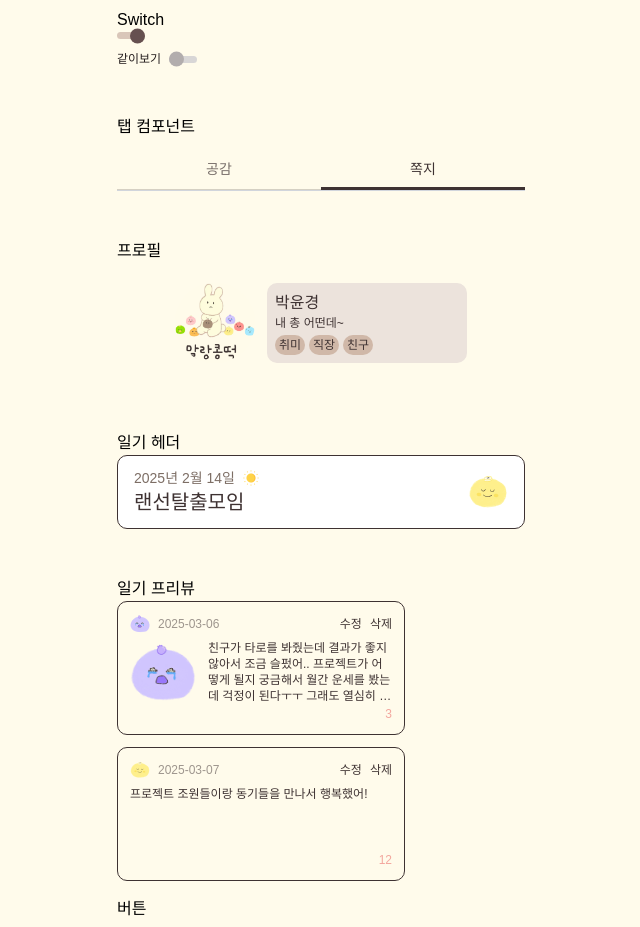
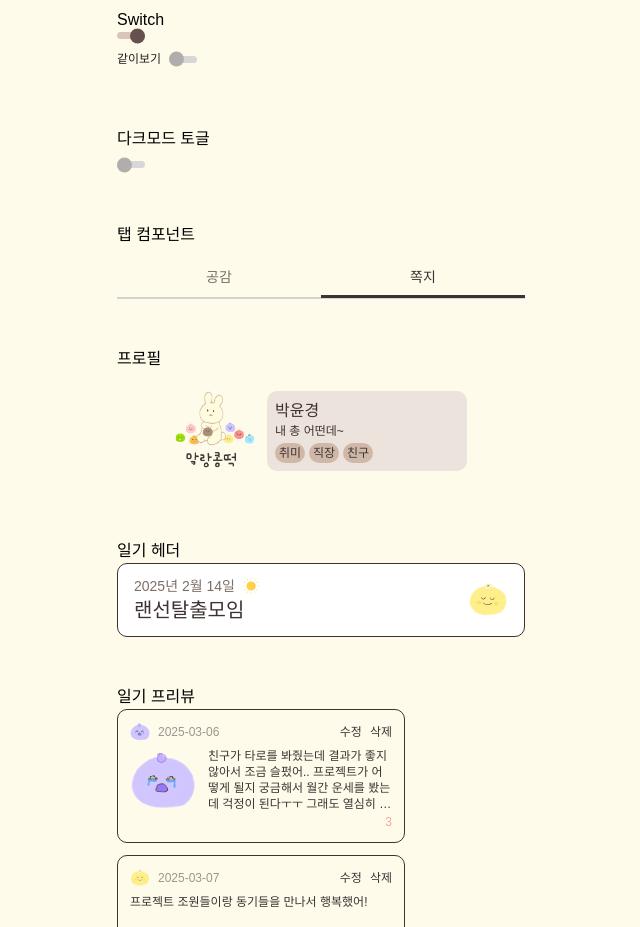
Before and after one commit to FRONTENDBOOTCAMP-12th/2gether-kongtteok, a React (Vite) app: page /components in a window 1280 px wide. Shown: the part 1100-2027 px from the top of the page, without its empty margins (319-959 px from the left). Built offline with nearby package versions, Linux system fonts and the light colour scheme; no server answers; some icons are missing; a web font is replaced by a local one.

Commit message:
🎨 feat: 다크모드 토글 컴포넌트 추가
- 다크모드 전역 상태 store 추가
- 공통 레이아웃에 data-theme 속성 추가
- Switch 컴포넌트에 onChangeValue props 추가

#108

```diff
--- a/src/components/Switch.tsx
+++ b/src/components/Switch.tsx
@@ -7,10 +7,15 @@ type SwitchProps = ComponentProps<'input'> & {
   checked?: boolean;
   stateOnText?: string;
   stateOffText?: string;
+  onChangeValue?: () => void;
 };
 
-function Switch({ label, checked, stateOnText, stateOffText, className, ...restProps }: SwitchProps) {
+function Switch({ label, checked, stateOnText, stateOffText, className, onChangeValue, ...restProps }: SwitchProps) {
   const id = useId();
+
+  const handleChange = () => {
+    onChangeValue?.();
+  };
 
   return (
     <label htmlFor={id} className="relative inline-flex items-center gap-x-2">
@@ -20,6 +25,7 @@ function Switch({ label, checked, stateOnText, stateOffText, className, ...restP
         id={id}
         className="peer peer absolute inset-0 cursor-pointer appearance-none"
         checked={checked}
+        onChange={handleChange}
         {...restProps}
       />
       {stateOnText && (
--- /dev/null
+++ b/src/components/ThemeSetters.tsx
@@ -0,0 +1,11 @@
+import { useDarkmodeStore } from '@/stores/darkmode';
+import Switch from './Switch';
+
+function ThemeSetters() {
+  const darkmode = useDarkmodeStore((s) => s.darkmode);
+  const toggleDarkmode = useDarkmodeStore((s) => s.actions.toggle);
+
+  return <Switch label="다크모드" checked={darkmode} onChangeValue={toggleDarkmode} />;
+}
+
+export default ThemeSetters;
--- a/src/components/index.tsx
+++ b/src/components/index.tsx
@@ -17,6 +17,7 @@ import DiaryPreview, { type DiaryPreviewProps } from './DiaryPreview';
 import { Croissant } from '@mynaui/icons-react';
 import Calendar from './Calendar';
 import EmotionBarChart from './Chart';
+import ThemeSetters from './ThemeSetters';
 
 const profileData = {
   profileImage: '/logo.webp',
@@ -86,13 +87,16 @@ function Components() {
         <h2>이미지 파일 첨부</h2>
         <AttachFile label="이미지 첨부" />
       </article>
-
       <article className="mt-15">
         <h2>Switch</h2>
         <div className="flex flex-col items-start gap-y-3">
           <Switch label="다크모드" defaultChecked />
           <Switch label="일기 공개 상태" stateOnText="혼자보기" stateOffText="같이보기" className="min-w-11" />
         </div>
+      </article>
+      <article className="mt-15">
+        <h2>다크모드 토글</h2>
+        <ThemeSetters />
       </article>
       <article className="mt-12 flex flex-col items-start gap-y-2">
         <h2>탭 컴포넌트</h2>
--- a/src/components/layout/CommonLayout.tsx
+++ b/src/components/layout/CommonLayout.tsx
@@ -1,5 +1,6 @@
 import Footer from './Footer';
 import Header from './Header';
+import { useDarkmodeStore } from '@/stores/darkmode';
 
 interface CommonLayoutProps {
   children: React.ReactNode;
@@ -12,8 +13,10 @@ interface CommonLayoutProps {
 }
 
 function CommonLayout({ children, headerProps, showFooter = true }: CommonLayoutProps) {
+  const darkmode = useDarkmodeStore((s) => s.darkmode);
+
   return (
-    <div className="mx-auto w-full max-w-[440px] min-w-[320px]">
+    <div className="mx-auto w-full max-w-[440px] min-w-[320px]" data-theme={darkmode ? 'dark' : 'light'}>
       <div className={`flex min-h-screen flex-col ${showFooter ? 'pb-16' : ''}`}>
         {headerProps && <Header {...headerProps} />}
         <main className="flex-grow p-4">{children}</main>
--- /dev/null
+++ b/src/stores/darkmode.ts
@@ -0,0 +1,24 @@
+import { create } from 'zustand';
+
+interface DarkmodeState {
+  darkmode: boolean;
+}
+
+interface DarkmodeActions {
+  actions: {
+    toggle: () => void;
+  };
+}
+
+const initialState: DarkmodeState = {
+  darkmode: false,
+};
+
+export const useDarkmodeStore = create<DarkmodeState & DarkmodeActions>((set) => ({
+  ...initialState,
+  actions: {
+    toggle: () => {
+      set(({ darkmode }) => ({ darkmode: !darkmode }));
+    },
+  },
+}));
```
